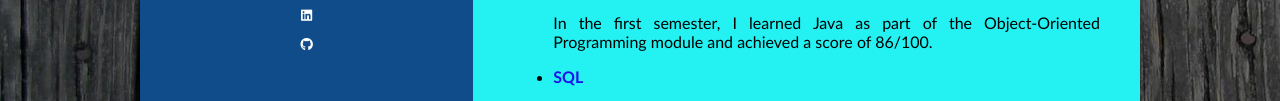
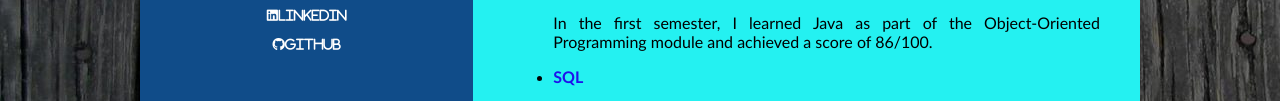
Before and after one commit to thahurasultana/IBM-code-the-future, a plain HTML site: page index.html in a window 1280 px wide. Shown: the part 465-566 px from the top of the page. Drawn offline with Linux system fonts and the light colour scheme.

Commit message:
Update index.html

```diff
--- a/index.html
+++ b/index.html
@@ -23,8 +23,8 @@
                       <a class="linkdec" href="tel:+44 7442001749">+44 7442001749</a>
                       <a class="linkdec" href="mailto:thahurasultana7@gmail.com">thahurasultana7@gmail.com</a>
                       <div class="social text-grey">
-                        <a href="https://www.linkedin.com/in/thahura-sultana-a4605b218/" target="_blank"><i class="fa-brands fa-linkedin"></i></a> <br>
-                        <a href="https://github.com/thahurasultana?tab=projects" target="_blank"><i class="fab fa-github"></i></a> <br>
+                        <a href="https://www.linkedin.com/in/thahura-sultana-a4605b218/" target="_blank"><i class="fa-brands fa-linkedin">LinkedIn</i></a> <br>
+                        <a href="https://github.com/thahurasultana?tab=projects" target="_blank"><i class="fab fa-github">GitHub</i></a> <br>
                     </div>
                     </h3>
 
```
